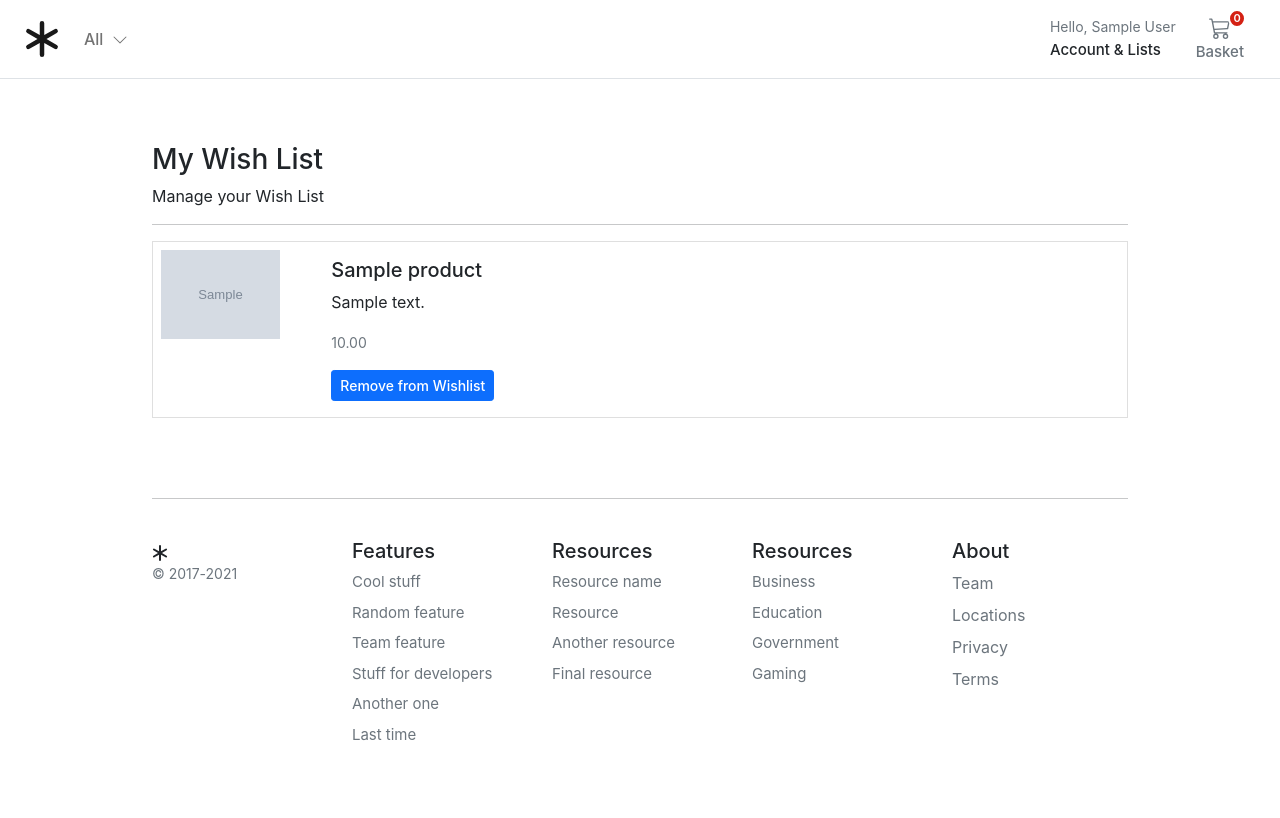
After one commit to victornnamdii/django-ecommerce-app, a Django app: page /account/wishlist/ in a window 1280 px wide. The commit adds this page. Run offline with Django 4.2, Linux system fonts and the light colour scheme; a user stored in the database is signed in; tables that the repository leaves empty hold one stand-in row (values such as "Sample post"); grey boxes marked "Sample" are stand-in pictures.

Commit message:
Added Customer Wishlist

```diff
--- a/accounts/urls.py
+++ b/accounts/urls.py
@@ -82,4 +82,15 @@ urlpatterns = [
         views.set_default,
         name="set_default",
     ),
+    # Wish List
+    path(
+        "wishlist/add_to_wishlist/<int:id>/",
+        views.add_to_wishlist,
+        name="user_wishlist",
+    ),
+    path(
+        "wishlist/",
+        views.wishlist,
+        name="wishlist",
+    ),
 ]
--- a/accounts/views.py
+++ b/accounts/views.py
@@ -1,9 +1,11 @@
+from django.contrib import messages
 from django.contrib.auth import login, logout
 from django.contrib.auth.decorators import login_required
 from django.contrib.sites.shortcuts import get_current_site
 from django.shortcuts import (
     HttpResponse,
     HttpResponseRedirect,
+    get_object_or_404,
     redirect,
     render,
 )
@@ -13,6 +15,7 @@ from django.utils.encoding import force_bytes, force_str
 from django.utils.http import urlsafe_base64_decode, urlsafe_base64_encode
 
 from orders.views import user_orders
+from store.models import Product
 
 from .forms import RegistrationForm, UserAddressForm, UserEditForm
 from .models import Address, Customer
@@ -179,7 +182,30 @@ def set_default(request, id):
     Address.objects.filter(customer=request.user, default=True).update(
         default=False
     )
-    Address.objects.filter(pk=id, customer=request.user).update(
-        default=True
+    Address.objects.filter(pk=id, customer=request.user).update(default=True)
+    return redirect("account:addresses")
+
+
+# Wish List
+
+
+@login_required
+def add_to_wishlist(request, id):
+    product = get_object_or_404(Product, id=id)
+    if product.users_wishlist.filter(id=request.user.id).exists():
+        product.users_wishlist.remove(request.user)
+        messages.success(request,
+                         "Removed " + product.title + " from your Wish List")
+    else:
+        product.users_wishlist.add(request.user)
+        messages.success(request,
+                         "Added " + product.title + " to your Wish List")
+    return HttpResponseRedirect(request.META["HTTP_REFERER"])
+
+
+@login_required
+def wishlist(request):
+    products = Product.objects.filter(users_wishlist=request.user)
+    return render(
+        request, "account/dashboard/user_wishlist.html", {"wishlist": products}
     )
-    return redirect("account:addresses")
--- a/payment/views.py
+++ b/payment/views.py
@@ -118,7 +118,7 @@ def BasketView(request):
                 del request.session["payload"]
                 for item in product_list2(request)["product_list2"]:
                     product = item[0]
-                    product.count = product.count - item[1]
+                    product.quantity = product.quantity - item[1]
                     product.save()
                 basket.clear()
                 return render(request, "payment/orderplaced.html")
--- a/store/models.py
+++ b/store/models.py
@@ -1,3 +1,4 @@
+from django.conf import settings
 from django.db import models
 from django.urls import reverse
 from django.utils.translation import gettext_lazy as _
@@ -139,6 +140,9 @@ class Product(models.Model):
         _("Updated at"),
         auto_now=True,
     )
+    users_wishlist = models.ManyToManyField(
+        settings.AUTH_USER_MODEL, related_name="user_wishlist"
+    )
     quantity = models.PositiveIntegerField(default=1)
 
     class Meta:
--- a/store/views.py
+++ b/store/views.py
@@ -14,7 +14,11 @@ def all_products(request):
 
 def product_detail(request, slug):
     product = get_object_or_404(Product, slug=slug, is_active=True)
-    return render(request, "store/single.html", {"product": product})
+    wishlist = Product.objects.filter(users_wishlist=request.user)
+    return render(
+        request, "store/single.html", {"product": product,
+                                       "wishlist": wishlist}
+    )
 
 
 def category_list(request, category_slug):
--- /dev/null
+++ b/templates/account/dashboard/user_wishlist.html
@@ -0,0 +1,38 @@
+{% extends "../sub_base.html" %}
+{% block title %}Users Wish List{% endblock %}
+
+{% block sub_content %}
+<div class="col-12 mx-auto">
+  <h1 class="h3">My Wish List</h1>
+  <div>Manage your Wish List</div>
+  <hr />
+{% if wishlist %}
+{% for product in wishlist %}
+
+  <div class="card mb-3 rounded-0">
+    <div class="row g-0">
+      <div class="col-md-2">
+        {% for image in product.product_image.all %}
+        {% if image.is_feature %}
+        <img src="{{ image.image.url }}" class="img-fluid d-block p-2" width="135px" alt="{{ image.alt_text }}">
+        {% endif %}
+        {% endfor %}
+      </div>
+      <div class="col-md-10 ">
+        <div class="card-body">
+          <h5 class="card-title">{{ product.title }}</h5>
+          <p class="card-text">{{ product.description }}</p>
+          <p class="card-text"><small class="text-muted">{{ product.regular_price }}</small></p>
+          <a type="button" class="btn btn-primary fw500 btn-sm" href="{% url 'account:user_wishlist' product.id %}">Remove from Wishlist</a>
+        </div>
+      </div>
+    </div>
+  </div>
+
+{% endfor %}
+{% else %}
+<p>No products have been added to your wishlist yet.</p>
+{% endif %}
+</div>
+
+{% endblock %}
```
Also changed, not shown: templates/account/dashboard/dashboard.html (+19 -0 lines), templates/store/single.html (+14 -1 lines), store/migrations/0002_product_users_wishlist.py (added).
